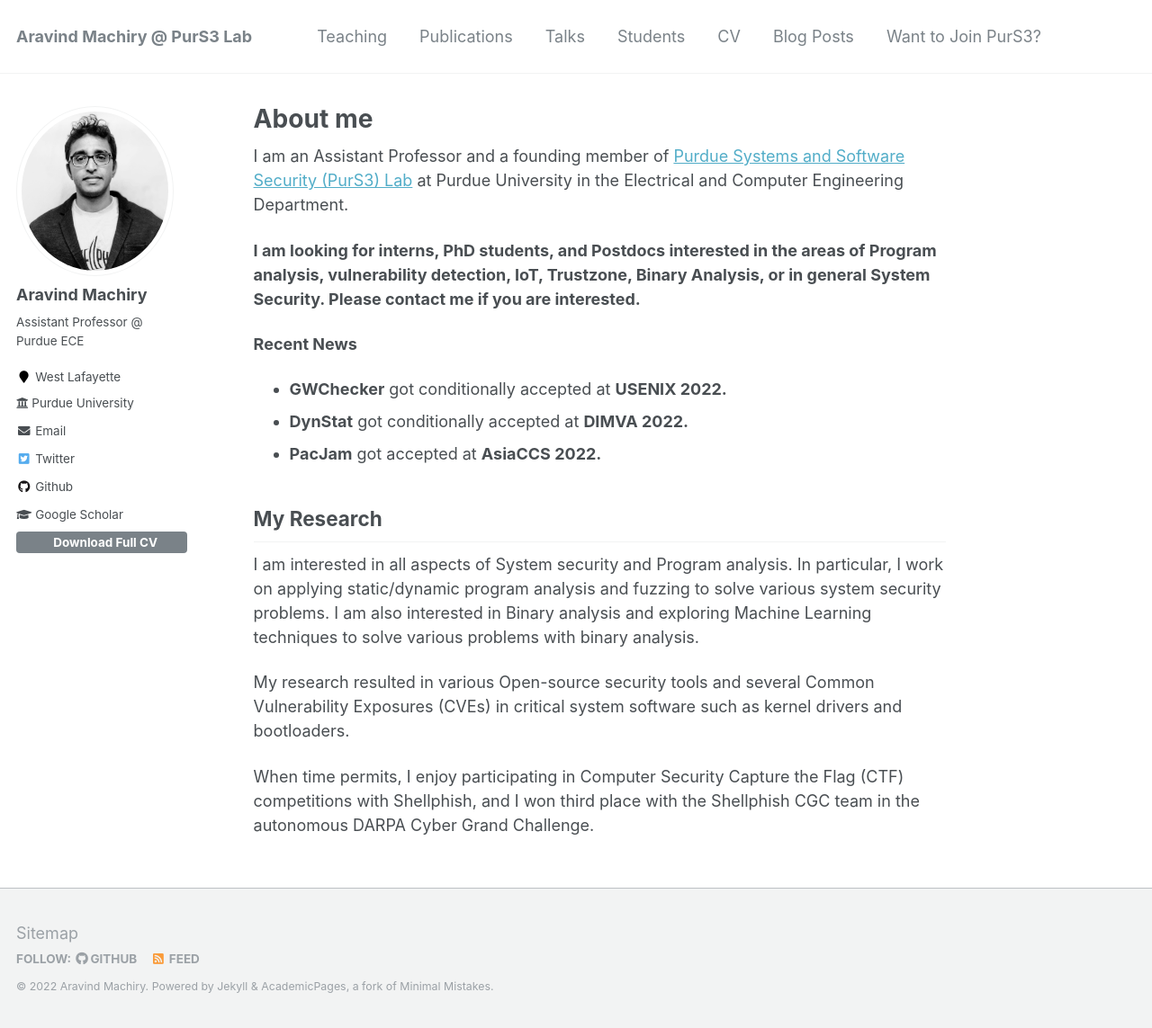
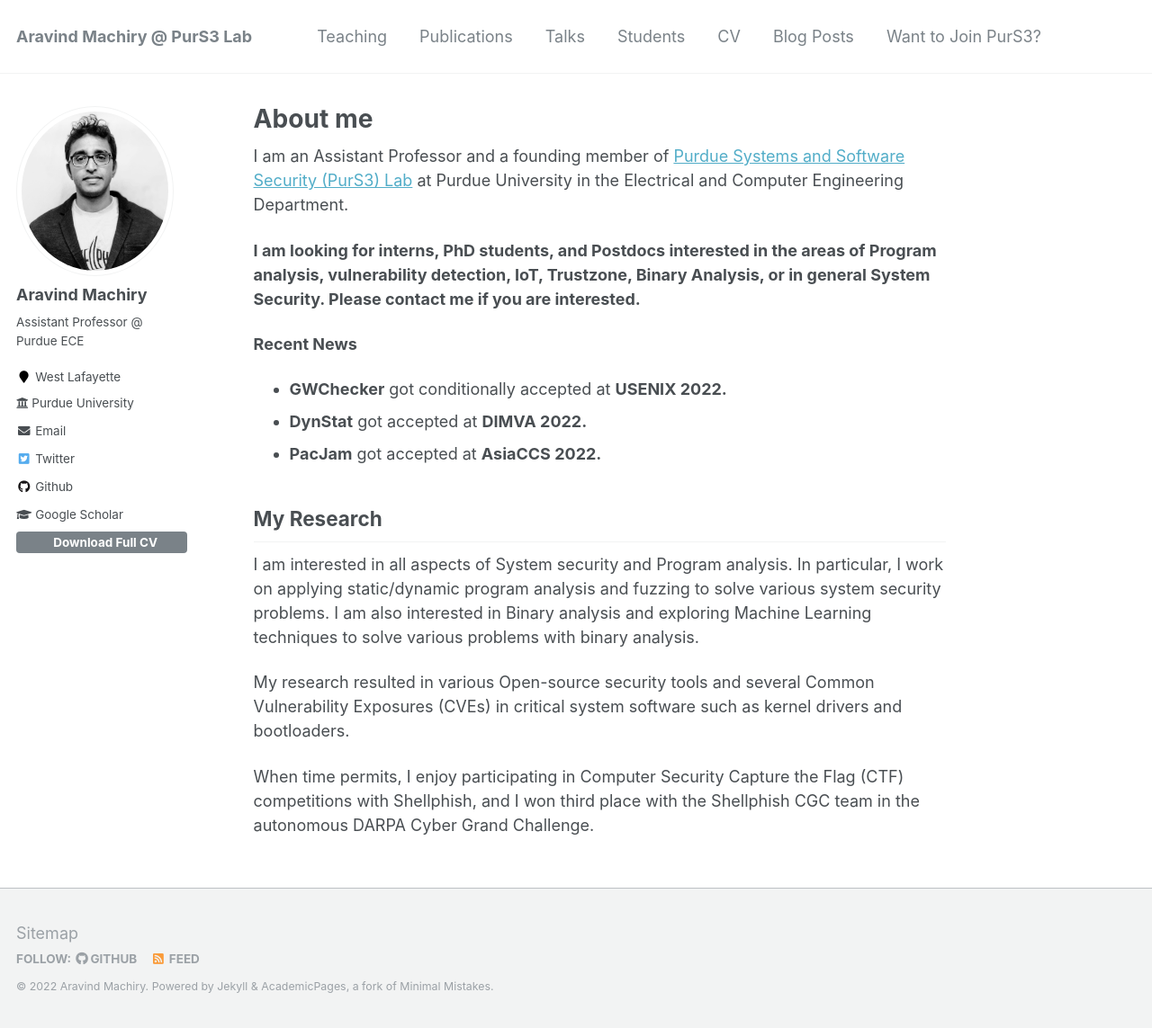
Before and after one commit to Machiry/machiry.github.io, a Jekyll site: the page built from _pages/about.md, in a window 1280 px wide and 1143 px high. Shown: the whole window at 90% size. Built offline with Jekyll 4.4.1, drawn with Linux system fonts in a browser that asks for light colours.

Commit message:
Adding more

```diff
--- a/_pages/about.md
+++ b/_pages/about.md
@@ -15,7 +15,7 @@ __I am looking for interns, PhD students, and Postdocs interested in the areas o
 **Recent News**
 
 * __GWChecker__ got conditionally accepted at __USENIX 2022.__
-* __DynStat__ got conditionally accepted at __DIMVA 2022.__
+* __DynStat__ got accepted at __DIMVA 2022.__
 * __PacJam__ got accepted at __AsiaCCS 2022.__
 
 
```
